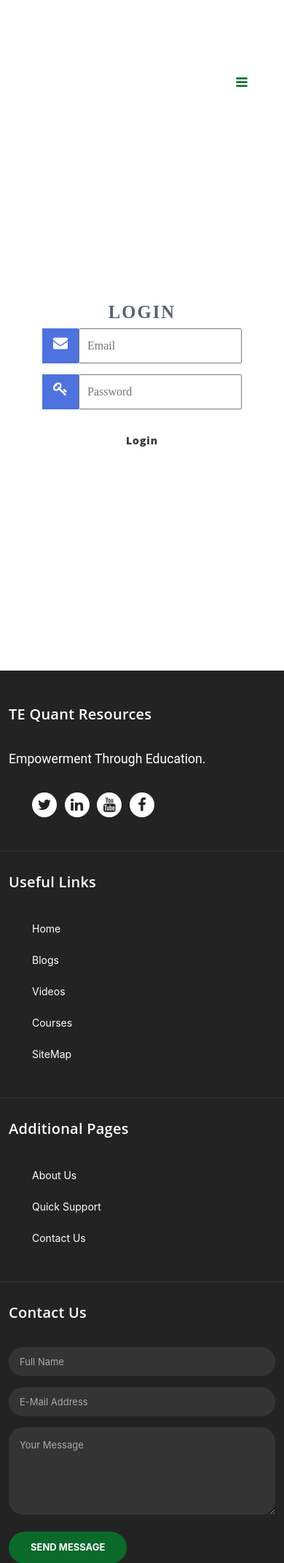
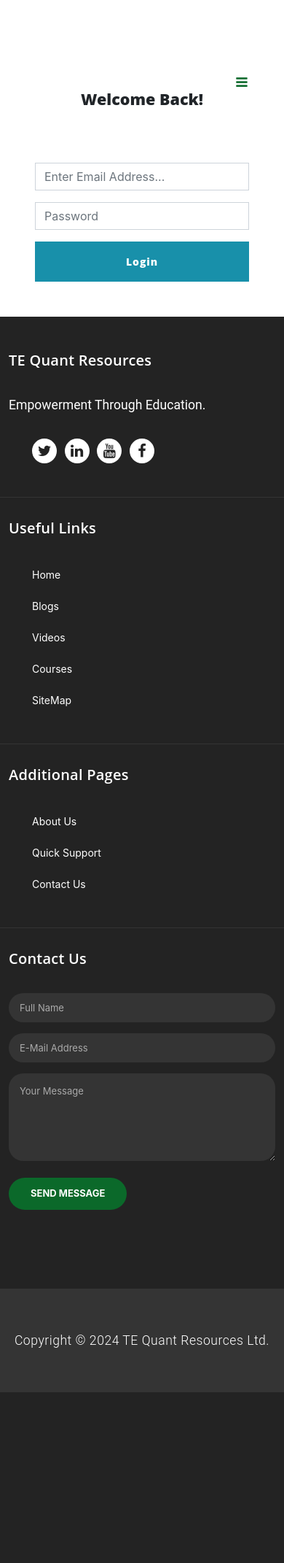
Before and after one commit to e-questtech/webproject2, a Flask app: page /admin/login/ in a window 390 px wide. Shown: the top 2142 px of the page at 73% size. After the commit the page ends 1908 px from the top, so only its background shows below. Run offline with Flask 3, Linux system fonts and the light colour scheme; some libraries are stand-ins or nearby versions.

Commit message:
Update login.html

```diff
--- a/templates/login.html
+++ b/templates/login.html
@@ -4,11 +4,14 @@
 {{ super() }}
 {% endblock %}
 {% block content %}
-
-<body><div class="d-flex align-items-center justify-content-center vh-100">
+<div class="row">
+    <div class="col-lg-6 d-none d-lg-block bg-login-image"></div>
+    <div class="col-lg-6">
+        <div class="p-5">
             <div class="text-center">
-
-               <form action="{{ url_for('admin_login')}}" method="POST" style="max-width:300px;margin:auto">
+                <h1 class="h4 text-gray-900 mb-4">Welcome Back!</h1>
+            </div>
+            <form class="user" action="{{ url_for('admin_login')}}" method="POST">
                 <div class="alert">
                     {% with messages = get_flashed_messages(with_categories=true) %}
                     {% if messages %}
@@ -19,21 +22,22 @@
                     {% endif %}
                     {% endwith %}
                 </div>
+                <div class="form-group">
+                    <input type="email" class="form-control form-control-user" id="exampleInputEmail"
+                        aria-describedby="emailHelp" name="email" required placeholder="Enter Email Address...">
+                </div>
+                <div class="form-group">
+                    <input type="password" class="form-control form-control-user" id="exampleInputPassword"
+                        placeholder="Password" name="password" required>
+                </div>
+                <div class="form-group">
 
-
-<h2 class="title">Login</h2>
-<form>
-    <div class="input-container">
-        <i class="fa fa-envelope icon"></i>
-        <input class="input-field" type="text" placeholder="Email" name="email" required>
                 </div>
-    <div class="input-container">
-        <i class="fa fa-key icon"></i>
-        <input class="input-field" type="password" placeholder="Password" name="password" required>
+                <button type="submit" class="btn btn-primary btn-user btn-block">
+                    Login
+                </button>
+            </form>
         </div>
-    <button type="submit" class="btn">Login</button>
-</form>
-
     </div>
 </div>
 </body>
```
Lines whose indentation alone changed are shown as unchanged.
